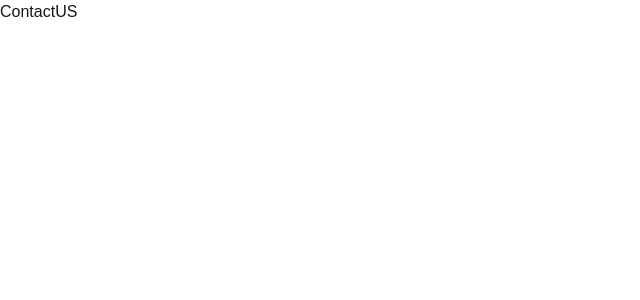
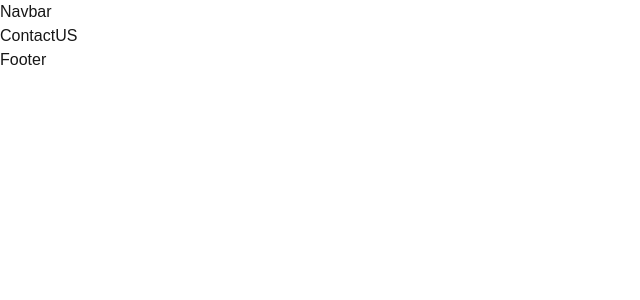
Before and after one commit to AmshuAmshuU/Prabhu-Enterprises, a Next.js app: page /contactUs in a window 1280 px wide. Shown: the top 300 px of the page, without its empty margins (0-640 px from the left). Built offline with nearby package versions, Linux system fonts and the light colour scheme.

Commit message:
navbar, footer pages created

```diff
--- a/src/app/layout.js
+++ b/src/app/layout.js
@@ -1,5 +1,7 @@
 import { Geist, Geist_Mono } from "next/font/google";
 import "./globals.css";
+import Navbar from "@/components/Utils/Navbar";
+import Footer from "@/components/Utils/Footer";
 
 const geistSans = Geist({
   variable: "--font-geist-sans",
@@ -22,7 +24,9 @@ export default function RootLayout({ children }) {
       <body
         className={`${geistSans.variable} ${geistMono.variable} antialiased`}
       >
+        <Navbar />
         {children}
+        <Footer />
       </body>
     </html>
   );
--- /dev/null
+++ b/src/components/Utils/Footer.js
@@ -0,0 +1,9 @@
+import React from 'react'
+
+const Footer = () => {
+  return (
+    <footer>Footer</footer>
+  )
+}
+
+export default Footer
--- /dev/null
+++ b/src/components/Utils/Navbar.js
@@ -0,0 +1,9 @@
+import React from 'react'
+
+const Navbar = () => {
+  return (
+    <header>Navbar</header>
+  )
+}
+
+export default Navbar
```
Also changed, not shown: src/app/assets/images/navbar/Logo.png (added).
